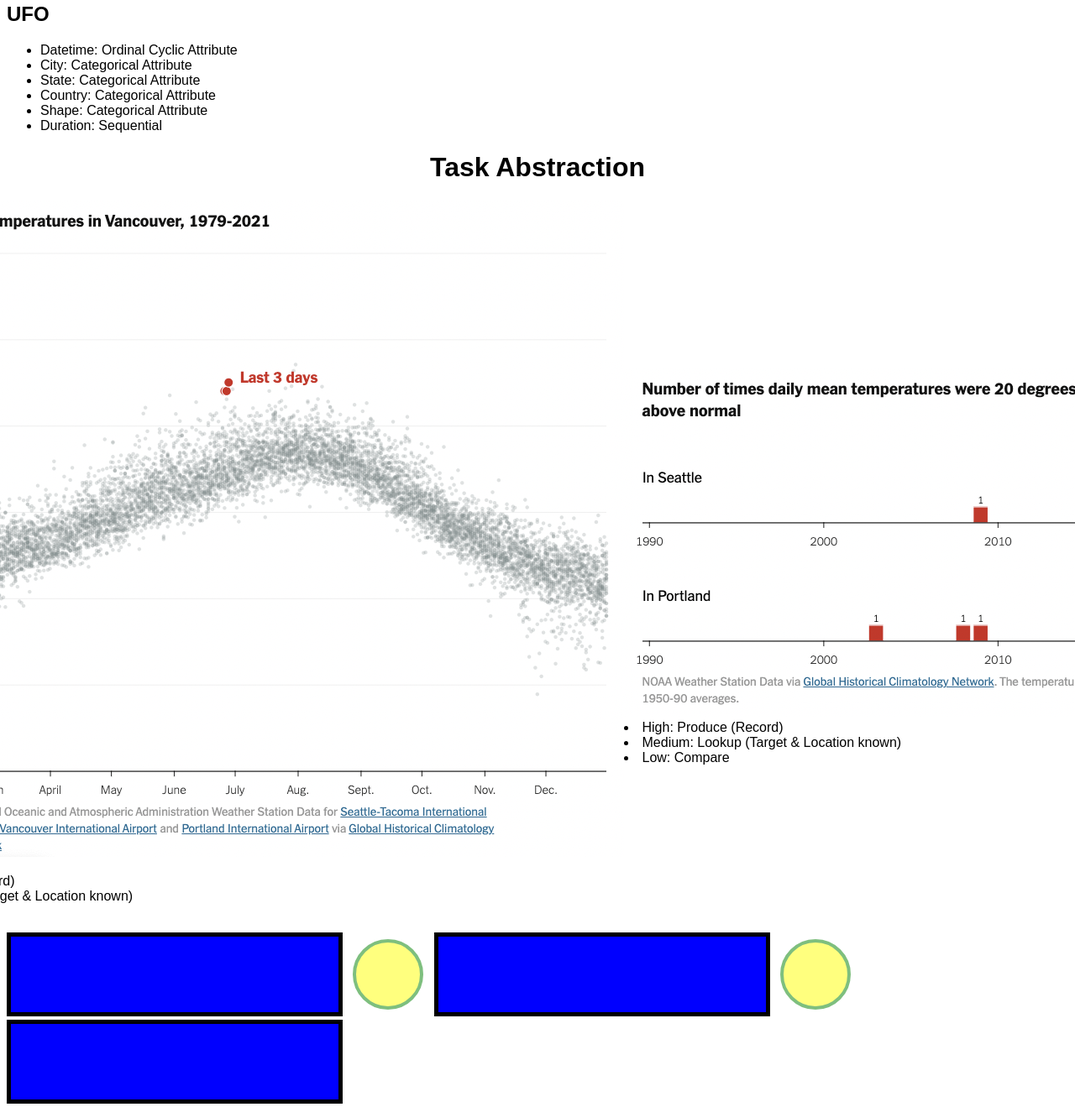
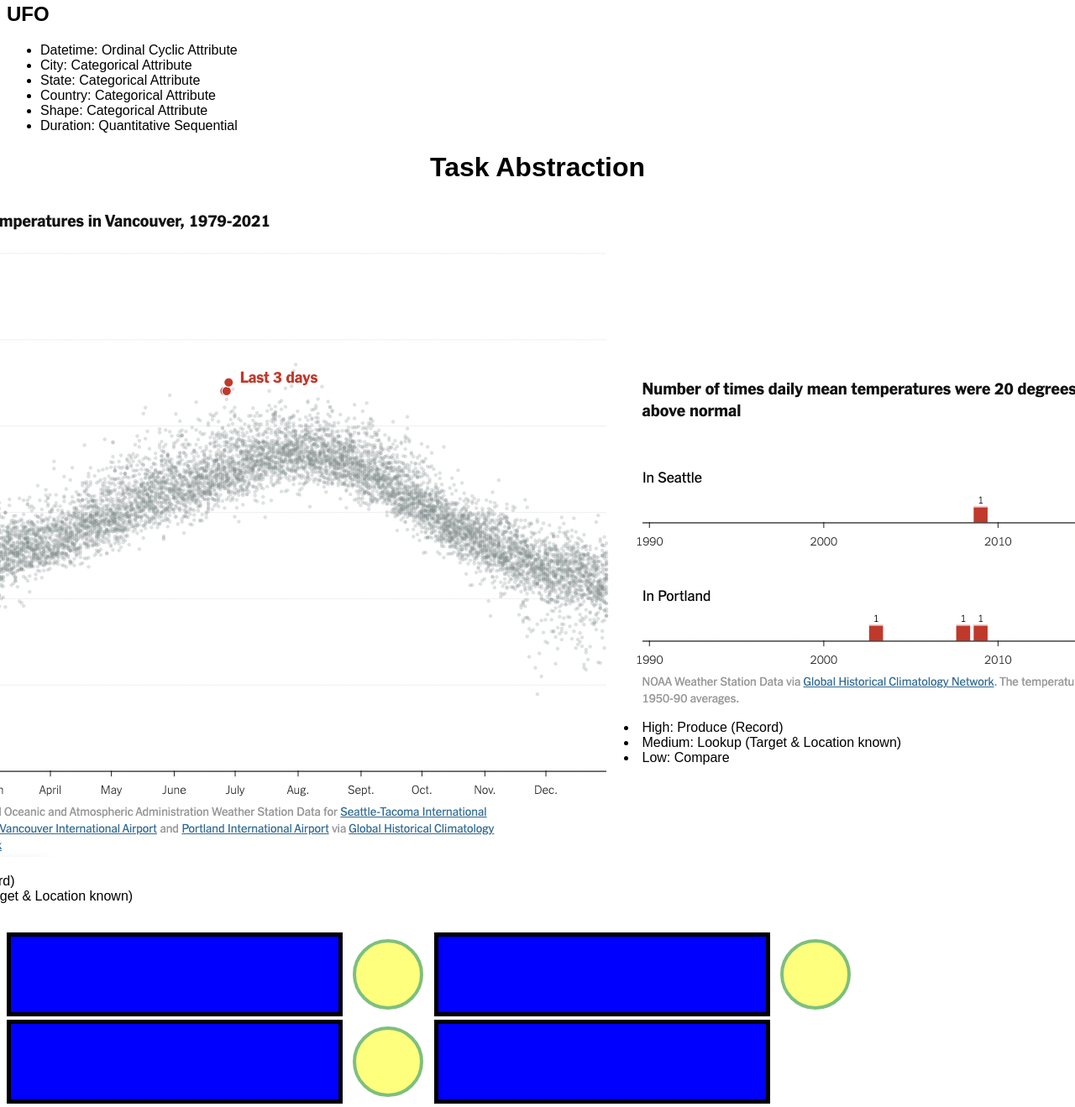
Before and after one commit to DS4200-Sec2-F22/hw-02-2ez, a plain HTML site: page index.html in a window 1280 px wide. Shown: the part 464-1783 px from the top of the page at 84% size. Drawn offline with Linux system fonts and the light colour scheme.

Commit message:
completed code

```diff
--- a/index.html
+++ b/index.html
@@ -73,8 +73,7 @@
                 <li>State: Categorical Attribute</li>
                 <li>Country: Categorical Attribute</li>
                 <li>Shape: Categorical Attribute</li>
-                <li>Duration: Sequential</li>
-                <!-- Either Quantitative or Ordinal -->
+                <li>Duration: Quantitative Sequential</li>
             </ul>
         </div>
     </div>
@@ -124,6 +123,13 @@
             <rect width="400" height="100" style="fill:rgb(0,0,255);stroke-width:10;stroke:rgb(0,0,0)" />
         </svg>
 
+        <svg id="circle" width="100" height="100">
+            <circle cx="50" cy="50" r="40" stroke="green" stroke-width="4" fill="yellow" />
+        </svg>
+
+        <svg width="400" height="100">
+            <rect width="400" height="100" style="fill:rgb(0,0,255);stroke-width:10;stroke:rgb(0,0,0)" />
+        </svg>
     </div>
 
     <h3 id="acknowledgments">Acknowledgments</h3>
```
